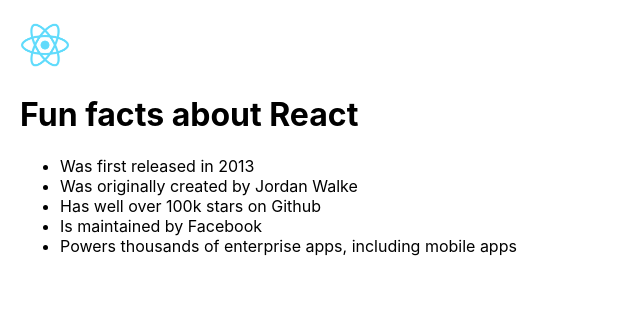
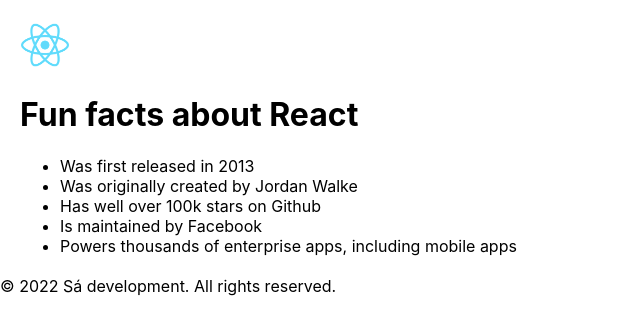
Before and after one commit to glauciellesa/React-scrimba, a React (Create React App) app: page / in a window 1280 px wide. Shown: the top 334 px of the page, without its empty margins (0-640 px from the left). Built offline with nearby package versions, Linux system fonts and the light colour scheme.

Commit message:
Refactoring code in components

```diff
--- /dev/null
+++ b/src/components/Footer.jsx
@@ -0,0 +1,10 @@
+export default () => {
+  const date = new Date().getFullYear();
+
+  const lName = "Sá";
+  return (
+    <p>
+      © {date} {lName} development. All rights reserved.
+    </p>
+  );
+};
--- /dev/null
+++ b/src/components/Header.jsx
@@ -0,0 +1,20 @@
+import reactLogo from "../img/logo192.png";
+import styled from "styled-components";
+
+export default () => {
+  return (
+    <nav>
+      <Logo>
+        <img src={reactLogo} alt="React's logo" />
+      </Logo>
+    </nav>
+  );
+};
+
+const Logo = styled.div`
+  margin: 20px;
+  img {
+    width: 50px;
+    height: 50px;
+  }
+`;
--- a/src/pages/Index.jsx
+++ b/src/components/Index.jsx
@@ -1,14 +1,8 @@
-import reactLogo from "../img/logo192.png";
 import styled from "styled-components";
 
 export default () => {
   return (
     <>
-      <nav>
-        <Logo>
-          <img src={reactLogo} alt="React's logo" />
-        </Logo>
-      </nav>
       <Body>
         <h1>Fun facts about React</h1>
         <ul>
@@ -23,14 +17,6 @@
   );
 };
 
-const Logo = styled.div`
-  margin: 20px;
-  img {
-    width: 50px;
-    height: 50px;
-  }
-`;
-
-const Body = styled.body`
+const Body = styled.div`
   margin: 20px;
 `;
--- a/src/pages/App.jsx
+++ b/src/pages/App.jsx
@@ -1,5 +1,13 @@
-import Index from "./Index";
+import Footer from "../components/Footer";
+import Header from "../components/Header";
+import Index from "../components/Index";
 
 export default () => {
-  return <Index />;
+  return (
+    <>
+      <Header />
+      <Index />
+      <Footer />
+    </>
+  );
 };
```
